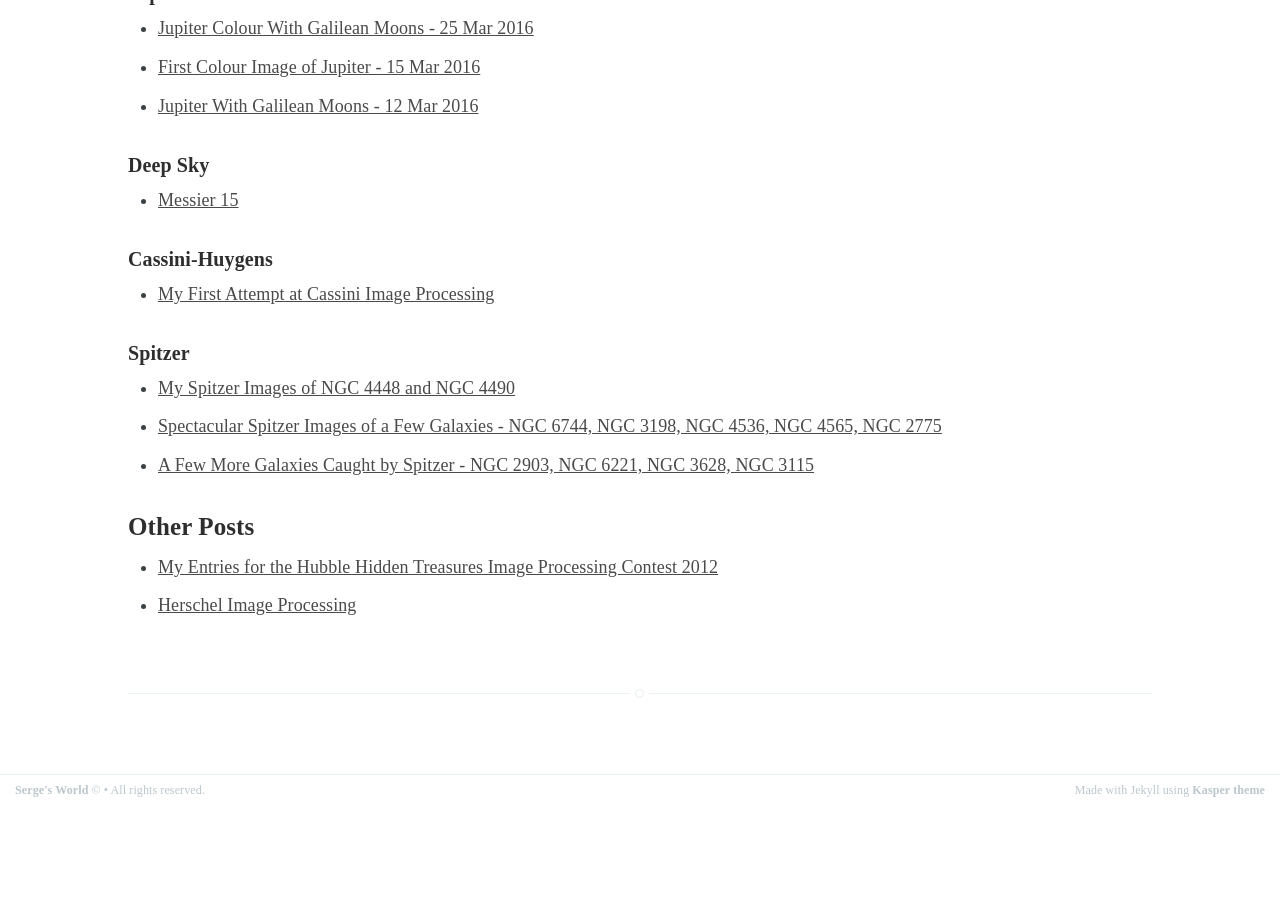
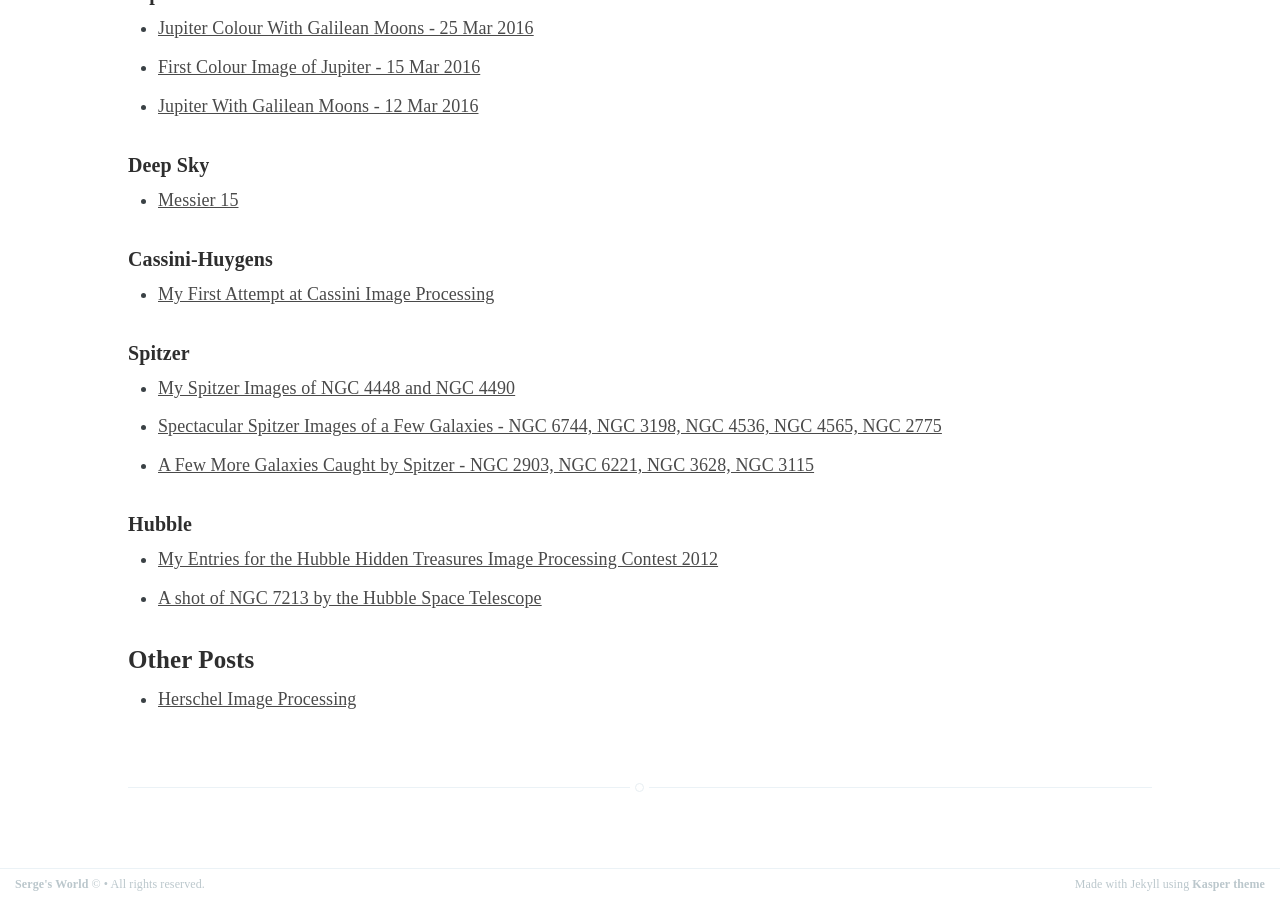
Before and after one commit to sjmeunier/sjmeunier.github.io, a Jekyll site: the page built from astronomy.md, in a window 1280 px wide and 900 px high, scrolled down 1070 px. Built offline with Jekyll 4.4.1, drawn with Linux system fonts in a browser that asks for light colours; some web fonts are replaced; before the commit the page ends 1876 px from its top, so only the background shows below that.

```diff
--- a/astronomy.md
+++ b/astronomy.md
@@ -39,6 +39,9 @@ In addition to my own astrophotography, I also enjoy processing raw images from
 * [Spectacular Spitzer Images of a Few Galaxies - NGC 6744, NGC 3198, NGC 4536, NGC 4565, NGC 2775](/astronomy/2017/04/15/spectacular-spitzer-images-of-a-few-galaxies.html)
 * [A Few More Galaxies Caught by Spitzer - NGC 2903, NGC 6221, NGC 3628, NGC 3115](/astronomy/2017/04/18/a-few-more-galaxies-caught-by-spitzer.html)
 
+#### Hubble
+* [My Entries for the Hubble Hidden Treasures Image Processing Contest 2012](/astronomy/2012/06/10/my-entries-for-the-hubble-hidden-treasures-image-processing-contest.html)
+* [A shot of NGC 7213 by the Hubble Space Telescope](/astronomy/2017/05/24/a-shot-of-ngc7213-by-the-hubble-space-telescope.html)
+
 ### Other Posts
-* [My Entries for the Hubble Hidden Treasures Image Processing Contest 2012](/astronomy/2012/06/10/my-entries-for-the-hubble-hidden-treasures-image-processing-contest.html)
 * [Herschel Image Processing](/astronomy/2012/07/03/herschel-image-processing.html)
```
Also changed, not shown: _posts/2017-04-18-a-few-more-galaxies-caught-by-spitzer.md (+1 -1 lines), _posts/2017-05-24-a-shot-of-ngc7213-by-the-hubble-space-telescope.md (added, +14 -0 lines).
